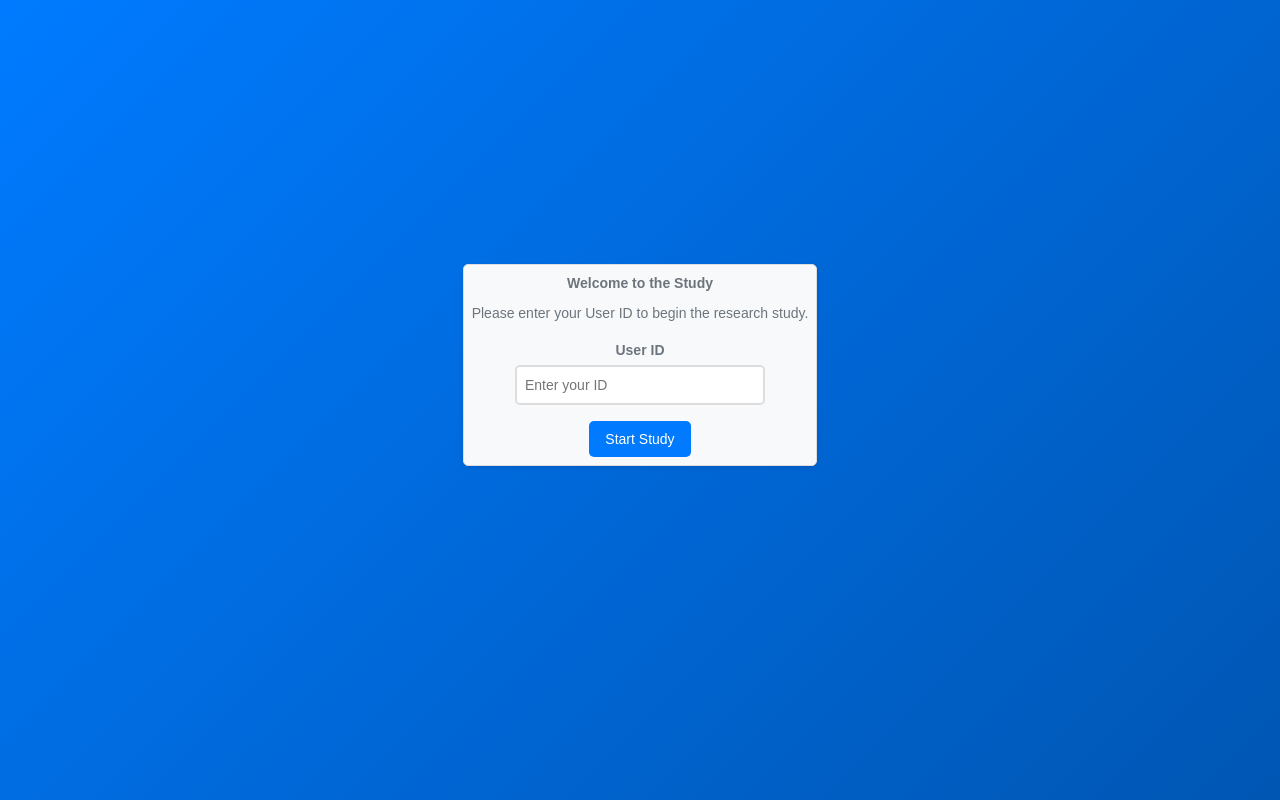
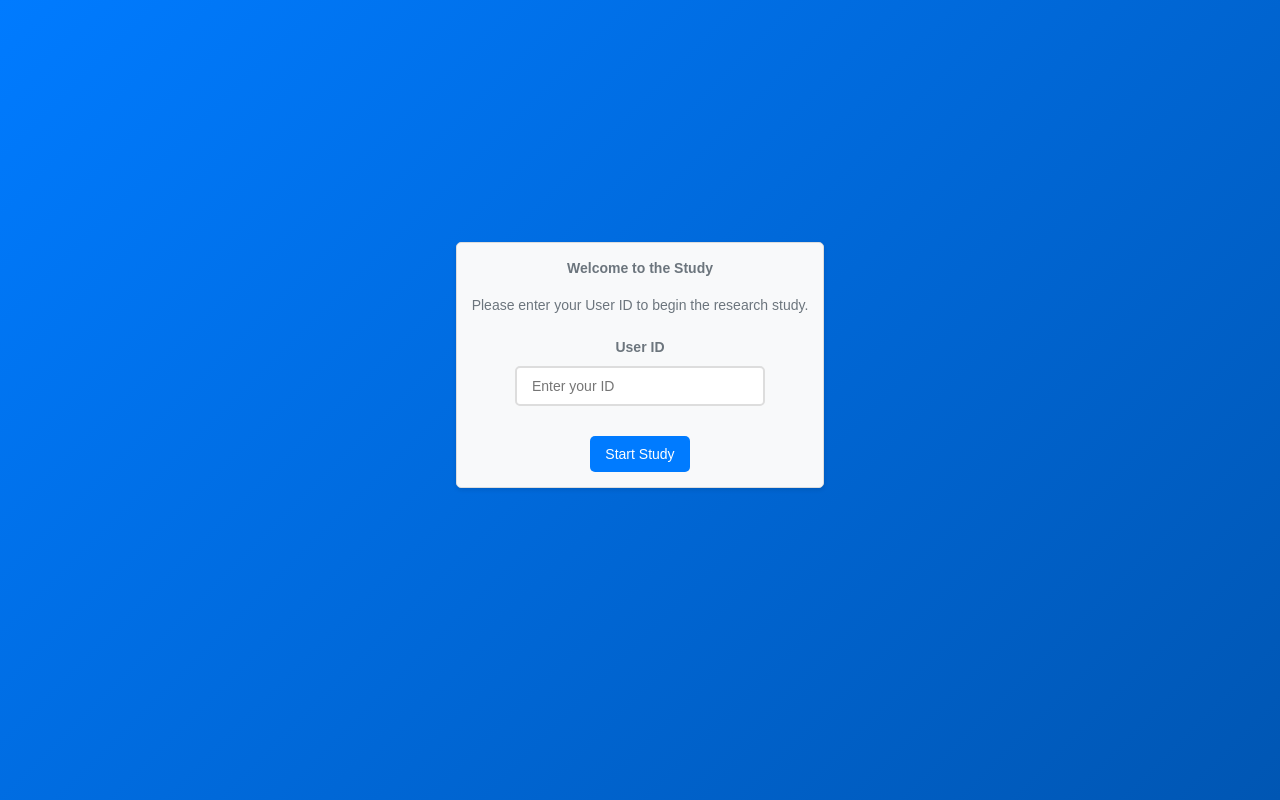
Before and after one commit to taubsity/datadings, a Flask app: page / in a window 1280 px wide. Run offline with Flask 3, Linux system fonts and the light colour scheme.

Commit message:
Update spacing variables for consistency; adjust button padding for improved layout

```diff
--- a/static/styles.css
+++ b/static/styles.css
@@ -9,9 +9,9 @@
 	--light-bg: #f8f9fa;
 	--border-color: #ddd;
 	--border-radius: 5px;
-	--spacing-sm: 4px;
-	--spacing-md: 8px;
-	--spacing-lg: 16px;
+	--spacing-sm: 8px;
+	--spacing-md: 15px;
+	--spacing-lg: 20px;
 	--font-size: 14px;
 	--font-family: Arial, sans-serif;
 	--transition: all 0.2s ease;
@@ -69,7 +69,7 @@ p {
 
 /* Buttons - unified styling */
 .btn {
-	padding: 10px var(--spacing-lg);
+	padding: 10px var(--spacing-md);
 	border: none;
 	border-radius: var(--border-radius);
 	cursor: pointer;
```
